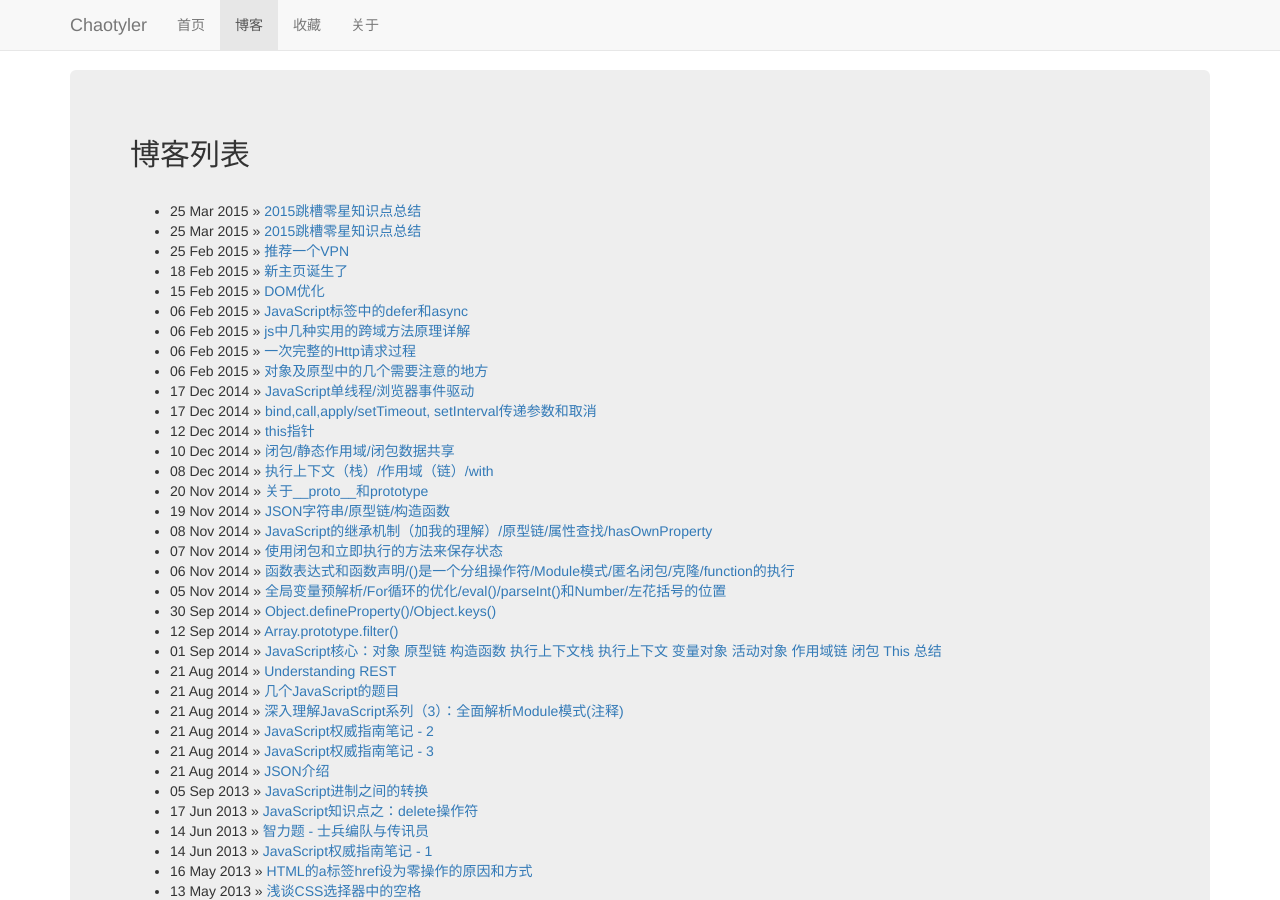
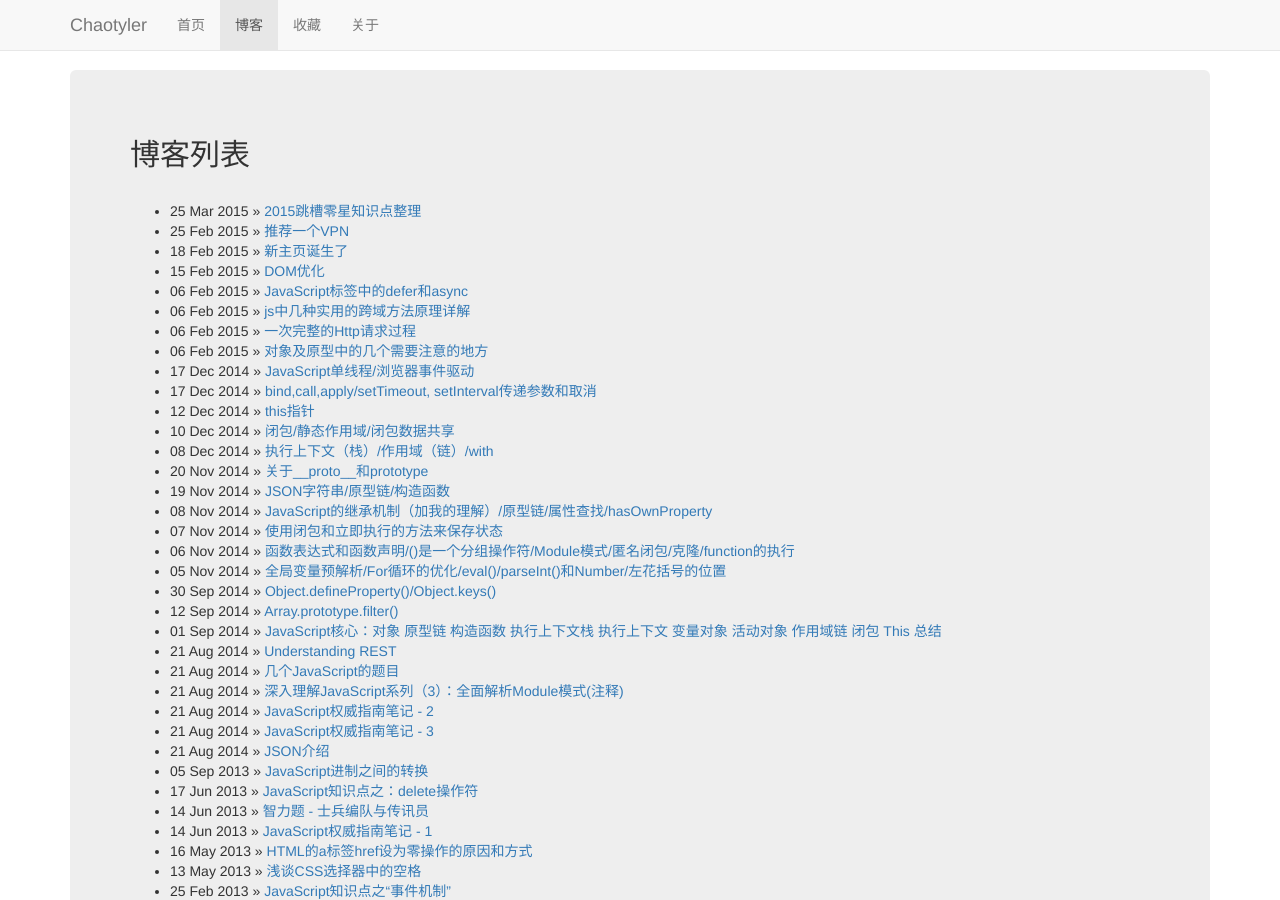
Before and after one commit to chaotyler/chaotyler.github.io, a Jekyll site: the page built from blog.html, in a window 1280 px wide and 900 px high. Built offline with Jekyll 4.4.1, drawn with Linux system fonts in a browser that asks for light colours; Markdown is read by kramdown in place of the engine named in the settings; comment, search, counter and statistics services are not loaded.

Commit message:
new post

````diff
--- a/_posts/2015-03-25-1.md
+++ b/_posts/2015-03-25-1.md
@@ -1,166 +1,138 @@
 ---
 layout: post
-title: 2015跳槽零星知识点总结
+title: 2015跳槽零星知识点整理
 ---
- - 原生Ajax实现
-```
-var xmlhttp;
-if (window.XMLHttpRequest){// code for IE7+, Firefox, Chrome, Opera, Safari
-  xmlhttp=new XMLHttpRequest();
-}
-else{// code for IE6, IE5
-  xmlhttp=new ActiveXObject("Microsoft.XMLHTTP");
-}
-xmlhttp.open("GET","xmlhttp_info.txt",true);
-xmlhttp.setRequestHeader("Content-type","application/x-www-form-urlencoded");
-xmlhttp.onreadystatechange=function(){
-  if (xmlhttp.readyState==4 && xmlhttp.status==200){
-    console.log(xmlhttp.statusText);
-  }
-}
-xmlhttp.onerror = function(){...};
-xmlhttp.onmessage = function(){...};
-xmlhttp.onload = function(){...};
-xmlhttp.send();
-```
+### 原生Ajax实现
+	var xmlhttp;
+	if (window.XMLHttpRequest){// code for IE7+, Firefox, Chrome, Opera, Safari
+	  xmlhttp=new XMLHttpRequest();
+	}
+	else{// code for IE6, IE5
+	  xmlhttp=new ActiveXObject("Microsoft.XMLHTTP");
+	}
+	xmlhttp.open("GET","xmlhttp_info.txt",true);
+	xmlhttp.setRequestHeader("Content-type","application/x-www-form-urlencoded");
+	xmlhttp.onreadystatechange=function(){
+	  if (xmlhttp.readyState==4 && xmlhttp.status==200){
+		console.log(xmlhttp.statusText);
+	  }
+	}
+	xmlhttp.onerror = function(){...};
+	xmlhttp.onmessage = function(){...};
+	xmlhttp.onload = function(){...};
+	xmlhttp.send();
 
- - meta
+### meta
+	<meta name="viewport" content="width=device-width,initial-scale=1.0,minimum-scale=1.0,maximum-scale=1.0,user-scalable=no,minimal-ui">
 
-```
-<meta name="viewport" content="width=device-width,initial-scale=1.0,minimum-scale=1.0,maximum-scale=1.0,user-scalable=no,minimal-ui">
-```
+### HTTP TCP链接流程
+> 发送请求（请求/头/内容）-接收应答（应答/头/内容）-关闭TCP链接（connection:keep-alive）
+
+### 跨域的几种解决方案
+> JSONP/document.domain/window.name/access-control-allow-origin/html5: window.postMessage()/hash/flash
 
 
-- HTTP TCP链接流程
-```
-发送请求（请求/头/内容）-接收应答（应答/头/内容）-关闭TCP链接（connection:keep-alive）
-```
-- 跨域的几种解决方案
-```
-JSONP/document.domain/window.name/access-control-allow-origin/html5: window.postMessage()/hash/flash
-```
+### 之前碰到的一个客户实现的根据设备自动跳转页面的例子
+	<link rel="alternate" href="/ch/mobile/content/de/home.html" id="mobile" media="only screen and (min-device-width : 320px) and (max-device-width : 1024px) and (-webkit-max-device-pixel-ratio: 1), (min-device-width : 320px) and (max-device-width : 640px) and (-webkit-min-device-pixel-ratio: 1.5)">
+	<link rel="alternate" href="/ch/content/de/home.html" id="desktop" media="only screen and (touch-enabled: 0)">
 
-- 之前碰到的一个客户实现的根据设备自动跳转页面的例子
-```
-<link rel="alternate" href="/ch/mobile/content/de/home.html" id="mobile" media="only screen and (min-device-width : 320px) and (max-device-width : 1024px) and (-webkit-max-device-pixel-ratio: 1), (min-device-width : 320px) and (max-device-width : 640px) and (-webkit-min-device-pixel-ratio: 1.5)">
-<link rel="alternate" href="/ch/content/de/home.html" id="desktop" media="only screen and (touch-enabled: 0)">
-```
+### css文字溢出处理
+	textoverflow: clip/ellipsis;
+	overflow: hidden;
 
-- css文字溢出处理
-```
-textoverflow: clip/ellipsis;
-overflow: hidden;
-```
-- viewport是设置虚拟窗口能显示的尺寸大小
+### viewport是设置虚拟窗口能显示的尺寸大小
 
-- requestAnimationFrame动画支持
+### requestAnimationFrame动画支持
 
-- 得到某个对象的字节数: unescape(encodedURIComponent(JSON.stringify(obj))).length
+### 得到某个对象的字节数: unescape(encodedURIComponent(JSON.stringify(obj))).length
 
-- 很久前的一个面试题(递归拼最大)：首先判断长度，以长度相等作为结束点。
+### 很久前的一个面试题(递归拼最大)：首先判断长度，以长度相等作为结束点。
 
-- IE下兼容inline-block的两个方法：
-```
-1. 先使用display:inline-block属性触发块元素，然后再定义display:inline，让块元素呈递为内联对象（两个display要先后放在两个CSS声明中才有效果，这是IE的一个经典bug，如果先定义了display:inline-block，然后再将display设回inline或block，layout不会消失）
-div {display:inline-block;...}
-div {display:inline;}
-2. 直接让块元素设置为内联对象呈递（设置属性display:inline），然后触发块元素的layout（如：zoom:1等）。代码如下：
-div {display:inline; zoom:1;...}
-```
-- img元素中设置width和height属性时，如果用CSS又设置了新的值，那么以CSS值为准
+### IE下兼容inline-block的两个方法：
+	1. 先使用display:inline-block属性触发块元素，然后再定义display:inline，让块元素呈递为内联对象（两个display要先后放在两个CSS声明中才有效果，这是IE的一个经典bug，如果先定义了display:inline-block，然后再将display设回inline或block，layout不会消失）
+	div {display:inline-block;...}
+	div {display:inline;}
+	2. 直接让块元素设置为内联对象呈递（设置属性display:inline），然后触发块元素的layout（如：zoom:1等）。代码如下：
+	div {display:inline; zoom:1;...}
 
-- map
+### img元素中设置width和height属性时，如果用CSS又设置了新的值，那么以CSS值为准
 
-```
-<img src="planets.gif" alt="Planets" usemap="#planetmap" style="width:145px;height:126px">
-<map name="planetmap">
-  <area shape="rect" coords="0,0,82,126" alt="Sun" href="sun.htm">
-  <area shape="circle" coords="90,58,3" alt="Mercury" href="mercur.htm">
-  <area shape="circle" coords="124,58,8" alt="Venus" href="venus.htm">
-</map>
-```
+### map
 
-- Table中有border-collapse时会忽略border-spacing（间距）
+	<img src="planets.gif" alt="Planets" usemap="#planetmap" style="width:145px;height:126px">
+	<map name="planetmap">
+	  <area shape="rect" coords="0,0,82,126" alt="Sun" href="sun.htm">
+	  <area shape="circle" coords="90,58,3" alt="Mercury" href="mercur.htm">
+	  <area shape="circle" coords="124,58,8" alt="Venus" href="venus.htm">
+	</map>
 
-- 设置页面中链接及资源的base url，在head元素里添加：
-- `<base href="http://www.w3schools.com/images/" target="_blank">`
+### Table中有border-collapse时会忽略border-spacing（间距）
+
+### 设置页面中链接及资源的base url，在head元素里添加：
+	<base href="http://www.w3schools.com/images/" target="_blank">
 
 -XHTML
 
-```
-Document Structure
-XHTML DOCTYPE is mandatory
-The xmlns attribute in <html> is mandatory
-<html>, <head>, <title>, and <body> are mandatory
-XHTML Elements
-XHTML elements must be properly nested
-XHTML elements must always be closed
-XHTML elements must be in lowercase
-XHTML documents must have one root element
-XHTML Attributes
-Attribute names must be in lower case
-Attribute values must be quoted
-Attribute minimization is forbidden
-```
+	Document Structure
+	XHTML DOCTYPE is mandatory
+	The xmlns attribute in <html> is mandatory
+	<html>, <head>, <title>, and <body> are mandatory
+	XHTML Elements
+	XHTML elements must be properly nested
+	XHTML elements must always be closed
+	XHTML elements must be in lowercase
+	XHTML documents must have one root element
+	XHTML Attributes
+	Attribute names must be in lower case
+	Attribute values must be quoted
+	Attribute minimization is forbidden
 
-- a标签伪选择器的顺序：
-```
-link-visited-hover-actived（LVHA）
-```
-- box model
-```
-默认设置高宽时是设置内容的高宽，元素高宽要加上padding border margin
-兼容：IE8及以前的IE设置高宽时是连同padding和border的，To fix this problem, add a <!DOCTYPE html> to the HTML page.
-```
+### a标签伪选择器的顺序：
+	link-visited-hover-actived（LVHA）
 
-- position是static时不能设置元素的位置
+### box model
+	默认设置高宽时是设置内容的高宽，元素高宽要加上padding border margin
+	兼容：IE8及以前的IE设置高宽时是连同padding和border的，To fix this problem, add a <!DOCTYPE html> to the HTML page.
 
-- Yahoo页面优化34黄金准则/YSlow/PageSpeed
+### position是static时不能设置元素的位置
 
-- 关于float
-```
-float：浮动，对块级元素，只对它后面的元素起作用，前面的元素没有影响。clear: right的元素不会处在float:right的元素旁边，影响的是自己而不是float的元素。
-inline：设置元素的显示类型，但是不会改变元素自身的类型，如inline元素设置为block属性还是不能包含块级元素。
-```
+### Yahoo页面优化34黄金准则/YSlow/PageSpeed
 
-- z-index only works on positioned elements (position:absolute, position:relative, or position:fixed).
+### 关于float
+	float：浮动，对块级元素，只对它后面的元素起作用，前面的元素没有影响。clear: right的元素不会处在float:right的元素旁边，影响的是自己而不是float的元素。
+	inline：设置元素的显示类型，但是不会改变元素自身的类型，如inline元素设置为block属性还是不能包含块级元素。
 
-- 锚点
-```
-用name和id都可以，但是name只能用在a上，id可以用在任何元素。HTML取消了a元素上的name，所以尽量用id。
-name：<a name="here"></a>
-id：<anytag id="here"></anytag>
-```
+### z-index only works on positioned elements (position:absolute, position:relative, or position:fixed).
 
-- 前端页面优化
-```
-net/content: http dns redirect cdn domain
-min-cookie
-css/js: top/bottom external min combine  no-import css sprite
-img:  png optimize  no-scale different size  dataurl
-事件代理  缓存ele  事件解绑
-```
+### 锚点
+	用name和id都可以，但是name只能用在a上，id可以用在任何元素。HTML取消了a元素上的name，所以尽量用id。
+	name：<a name="here"></a>
+	id：<anytag id="here"></anytag>
 
-- 关于readyState
-```
-Document
-One of five values:
-uninitialized - Has not started loading yet
-loading - Is loading
-loaded - Has been loaded
-interactive - Has loaded enough and the user can interact with it
-complete - Fully loaded
-Http
-0	UNSENT	open()has not been called yet.
-1	OPENED	send()has not been called yet.
-2	HEADERS_RECEIVED	send() has been called, and headers and status are available.
-3	LOADING	Downloading; responseText holds partial data.
-4	DONE	The operation is complete.
-```
+### 前端页面优化
+	net/content: http dns redirect cdn domain
+	min-cookie
+	css/js: top/bottom external min combine  no-import css sprite
+	img:  png optimize  no-scale different size  dataurl
+	事件代理  缓存ele  事件解绑
 
-- 正则表达式
-```
-email: /^(\w)+(\.\w+)*@(\w)+((\.\w+)+)$/;
-trim: /(^\s*)|(\s*$)/g
-```
-- arguments得到function的传值
+### 关于readyState
+	Document
+	One of five values:
+	uninitialized - Has not started loading yet
+	loading - Is loading
+	loaded - Has been loaded
+	interactive - Has loaded enough and the user can interact with it
+	complete - Fully loaded
+	Http
+	0	UNSENT	open()has not been called yet.
+	1	OPENED	send()has not been called yet.
+	2	HEADERS_RECEIVED	send() has been called, and headers and status are available.
+	3	LOADING	Downloading; responseText holds partial data.
+	4	DONE	The operation is complete.
+
+### 正则表达式
+	email: /^(\w)+(\.\w+)*@(\w)+((\.\w+)+)$/;
+	trim: /(^\s*)|(\s*$)/g
+
+### arguments得到function的传值
--- a/_posts/2015-03-25-2.html
+++ /dev/null
@@ -1,163 +0,0 @@
----
-layout: post
-title: 2015跳槽零星知识点总结
----
-<hr />
-
-<p>layout: post</p>
-
-<h2>title: 2015跳槽零星知识点总结</h2>
-
-<ul>
-	<li><p>原生Ajax实现
-		<code>
-			var xmlhttp;
-			if (window.XMLHttpRequest){// code for IE7+, Firefox, Chrome, Opera, Safari
-			xmlhttp=new XMLHttpRequest();
-			}
-			else{// code for IE6, IE5
-			xmlhttp=new ActiveXObject("Microsoft.XMLHTTP");
-			}
-			xmlhttp.open("GET","xmlhttp_info.txt",true);
-			xmlhttp.setRequestHeader("Content-type","application/x-www-form-urlencoded");
-			xmlhttp.onreadystatechange=function(){
-			if (xmlhttp.readyState==4 &amp;&amp; xmlhttp.status==200){
-			console.log(xmlhttp.statusText);
-			}
-			}
-			xmlhttp.onerror = function(){...};
-			xmlhttp.onmessage = function(){...};
-			xmlhttp.onload = function(){...};
-			xmlhttp.send();
-		</code></p></li>
-	<li><p>meta</p></li>
-</ul>
-
-<p><code>
-	&lt;meta name="viewport" content="width=device-width,initial-scale=1.0,minimum-scale=1.0,maximum-scale=1.0,user-scalable=no,minimal-ui"&gt;
-</code></p>
-
-<ul>
-	<li>HTTP TCP链接流程
-		<code>
-			发送请求（请求/头/内容）-接收应答（应答/头/内容）-关闭TCP链接（connection:keep-alive）
-		</code></li>
-	<li><p>跨域的几种解决方案
-		<code>
-			JSONP/document.domain/window.name/access-control-allow-origin/html5: window.postMessage()/hash/flash
-		</code></p></li>
-	<li><p>之前碰到的一个客户实现的根据设备自动跳转页面的例子
-		<code>
-			&lt;link rel="alternate" href="/ch/mobile/content/de/home.html" id="mobile" media="only screen and (min-device-width : 320px) and (max-device-width : 1024px) and (-webkit-max-device-pixel-ratio: 1), (min-device-width : 320px) and (max-device-width : 640px) and (-webkit-min-device-pixel-ratio: 1.5)"&gt;
-			&lt;link rel="alternate" href="/ch/content/de/home.html" id="desktop" media="only screen and (touch-enabled: 0)"&gt;
-		</code></p></li>
-	<li><p>css文字溢出处理
-		<code>
-			textoverflow: clip/ellipsis;
-			overflow: hidden;
-		</code></p></li>
-	<li><p>viewport是设置虚拟窗口能显示的尺寸大小</p></li>
-	<li><p>requestAnimationFrame动画支持</p></li>
-	<li><p>得到某个对象的字节数: unescape(encodedURIComponent(JSON.stringify(obj))).length</p></li>
-	<li><p>很久前的一个面试题(递归拼最大)：首先判断长度，以长度相等作为结束点。</p></li>
-	<li><p>IE下兼容inline-block的两个方法：
-		```</p>
-
-		<ol><li>先使用display:inline-block属性触发块元素，然后再定义display:inline，让块元素呈递为内联对象（两个display要先后放在两个CSS声明中才有效果，这是IE的一个经典bug，如果先定义了display:inline-block，然后再将display设回inline或block，layout不会消失）
-			div {display:inline-block;...}
-			div {display:inline;}</li>
-			<li>直接让块元素设置为内联对象呈递（设置属性display:inline），然后触发块元素的layout（如：zoom:1等）。代码如下：
-				div {display:inline; zoom:1;...}
-				```</li></ol></li>
-	<li><p>img元素中设置width和height属性时，如果用CSS又设置了新的值，那么以CSS值为准</p></li>
-	<li><p>map</p></li>
-</ul>
-
-<p><code>
-	&lt;img src="planets.gif" alt="Planets" usemap="#planetmap" style="width:145px;height:126px"&gt;
-	&lt;map name="planetmap"&gt;
-	&lt;area shape="rect" coords="0,0,82,126" alt="Sun" href="sun.htm"&gt;
-	&lt;area shape="circle" coords="90,58,3" alt="Mercury" href="mercur.htm"&gt;
-	&lt;area shape="circle" coords="124,58,8" alt="Venus" href="venus.htm"&gt;
-	&lt;/map&gt;
-</code></p>
-
-<ul>
-	<li><p>Table中有border-collapse时会忽略border-spacing（间距）</p></li>
-	<li><p>设置页面中链接及资源的base url，在head元素里添加：</p></li>
-	<li><code>&lt;base href="http://www.w3schools.com/images/" target="_blank"&gt;</code></li>
-</ul>
-
-<p>-XHTML</p>
-
-<p><code>
-	Document Structure
-	XHTML DOCTYPE is mandatory
-	The xmlns attribute in &lt;html&gt; is mandatory
-	&lt;html&gt;, &lt;head&gt;, &lt;title&gt;, and &lt;body&gt; are mandatory
-	XHTML Elements
-	XHTML elements must be properly nested
-	XHTML elements must always be closed
-	XHTML elements must be in lowercase
-	XHTML documents must have one root element
-	XHTML Attributes
-	Attribute names must be in lower case
-	Attribute values must be quoted
-	Attribute minimization is forbidden
-</code></p>
-
-<ul>
-	<li>a标签伪选择器的顺序：
-		<code>
-			link-visited-hover-actived（LVHA）
-		</code></li>
-	<li><p>box model
-		<code>
-			默认设置高宽时是设置内容的高宽，元素高宽要加上padding border margin
-			兼容：IE8及以前的IE设置高宽时是连同padding和border的，To fix this problem, add a &lt;!DOCTYPE html&gt; to the HTML page.
-		</code></p></li>
-	<li><p>position是static时不能设置元素的位置</p></li>
-	<li><p>Yahoo页面优化34黄金准则/YSlow/PageSpeed</p></li>
-	<li><p>关于float
-		<code>
-			float：浮动，对块级元素，只对它后面的元素起作用，前面的元素没有影响。clear: right的元素不会处在float:right的元素旁边，影响的是自己而不是float的元素。
-			inline：设置元素的显示类型，但是不会改变元素自身的类型，如inline元素设置为block属性还是不能包含块级元素。
-		</code></p></li>
-	<li><p>z-index only works on positioned elements (position:absolute, position:relative, or position:fixed).</p></li>
-	<li><p>锚点
-		<code>
-			用name和id都可以，但是name只能用在a上，id可以用在任何元素。HTML取消了a元素上的name，所以尽量用id。
-			name：&lt;a name="here"&gt;&lt;/a&gt;
-			id：&lt;anytag id="here"&gt;&lt;/anytag&gt;
-		</code></p></li>
-	<li><p>前端页面优化
-		<code>
-			net/content: http dns redirect cdn domain
-			min-cookie
-			css/js: top/bottom external min combine  no-import css sprite
-			img:  png optimize  no-scale different size  dataurl
-			事件代理  缓存ele  事件解绑
-		</code></p></li>
-	<li><p>关于readyState
-		<code>
-			Document
-			One of five values:
-			uninitialized - Has not started loading yet
-			loading - Is loading
-			loaded - Has been loaded
-			interactive - Has loaded enough and the user can interact with it
-			complete - Fully loaded
-			Http
-			0   UNSENT  open()has not been called yet.
-			1   OPENED  send()has not been called yet.
-			2   HEADERS_RECEIVED    send() has been called, and headers and status are available.
-			3   LOADING Downloading; responseText holds partial data.
-			4   DONE    The operation is complete.
-		</code></p></li>
-	<li><p>正则表达式
-		<code>
-			email: /^(\w)+(\.\w+)*@(\w)+((\.\w+)+)$/;
-			trim: /(^\s*)|(\s*$)/g
-		</code></p></li>
-	<li>arguments得到function的传值</li>
-</ul>
````
